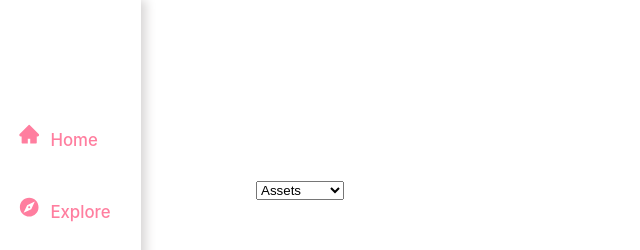
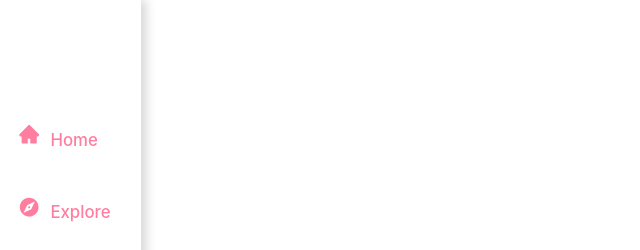
Before and after one commit to Porramin-Boonnak/vivart, a React (Create React App) app: page / in a window 1280 px wide. Shown: the top 250 px of the page, without its empty margins (0-640 px from the left). Built offline with nearby package versions, Linux system fonts and the light colour scheme.

Commit message:
fix_select

```diff
--- a/src/pages/home.js
+++ b/src/pages/home.js
@@ -44,15 +44,6 @@ export default function Home(){
                     <span id='ship_text'>Ship</span>
                 </div>
             </div>
-            <div id='top_bar'>
-                <select name="Assets" id="Assets-select">
-                <option value="">Assets</option>
-                <option value="license">License</option>
-                <option value="filetype">File Type</option>
-                <option value="style">Style</option>
-                <option value="orientation">Orientation</option>
-                </select>
-            </div>
         </div>
     </>)
 }
--- a/src/pagescss/Home.css
+++ b/src/pagescss/Home.css
@@ -38,11 +38,3 @@
 .menu:hover{
     background-color: #ff7e9e62;
 }
-#top_bar{
-    width: 100%;
-    height: 50%;
-    grid-column: 2/5;
-    grid-row: 1;
-    justify-items: center;
-    align-content: end;
-}
```
